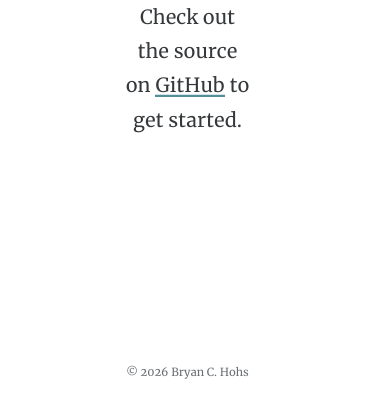
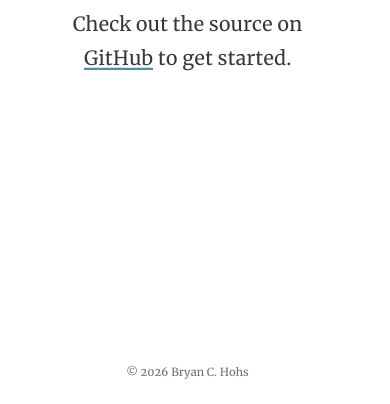
Before and after one commit to bryanhohs/www.hohs.us, an Astro site: page / in a window 390 px wide. Shown: the part 440-844 px from the top of the page. Built offline with nearby package versions, Linux system fonts and the light colour scheme; Astro itself is replaced by a stand-in of ours.

Commit message:
Add responsive styles for improved layout on smaller screens

```diff
--- a/src/pages/index.astro
+++ b/src/pages/index.astro
@@ -40,6 +40,18 @@ const permalink = Astro.site.href;
     font-size: 1.4em;
   }
 
+  @media (max-width: 1200px) {
+    p {
+      font-size: 1.2em;
+    }
+  }
+
+  @media (max-width: 800px) {
+    .home-container {
+      flex-direction: column;
+    }
+  }
+
   .home-copy {
     flex: 0;
     padding-bottom: 2em;
```
